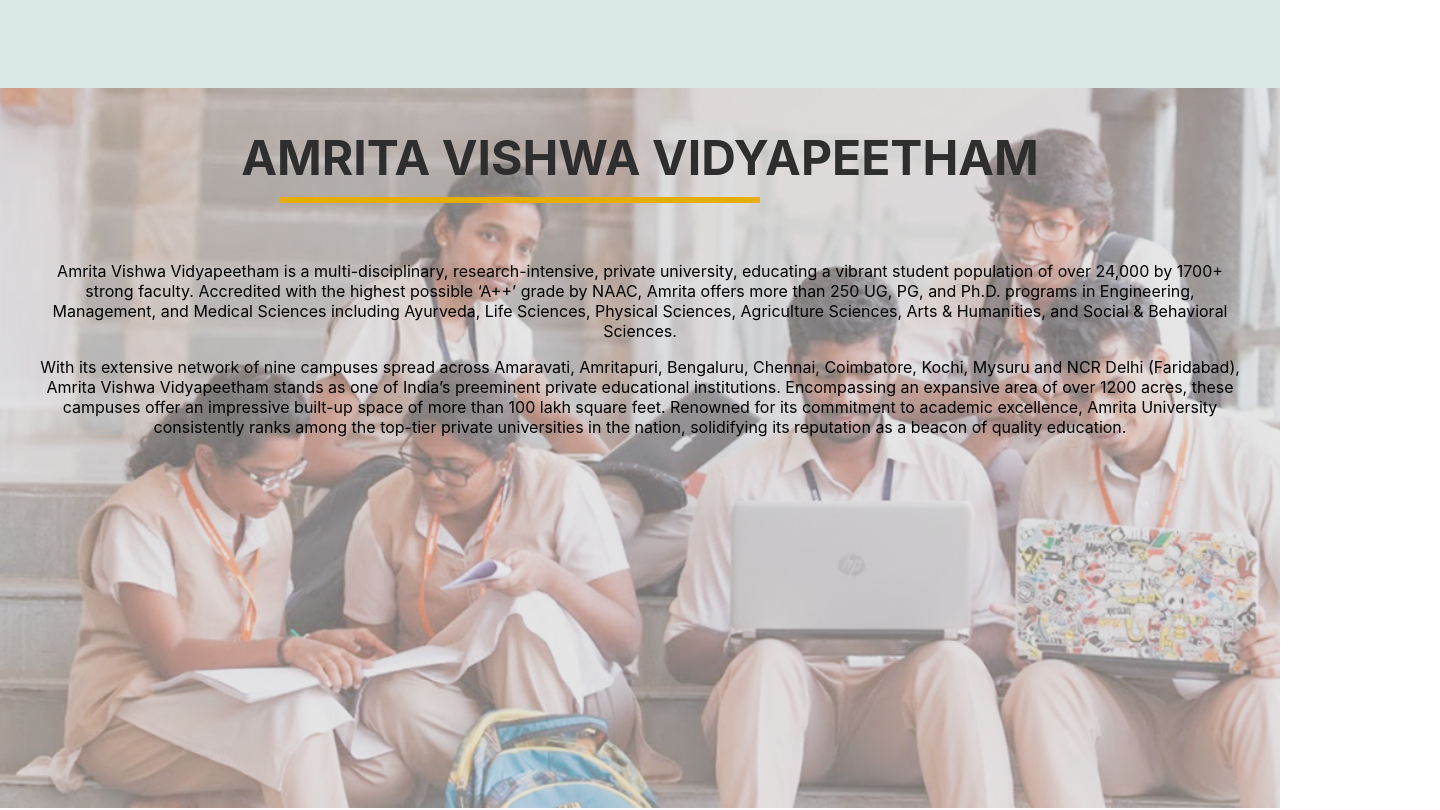
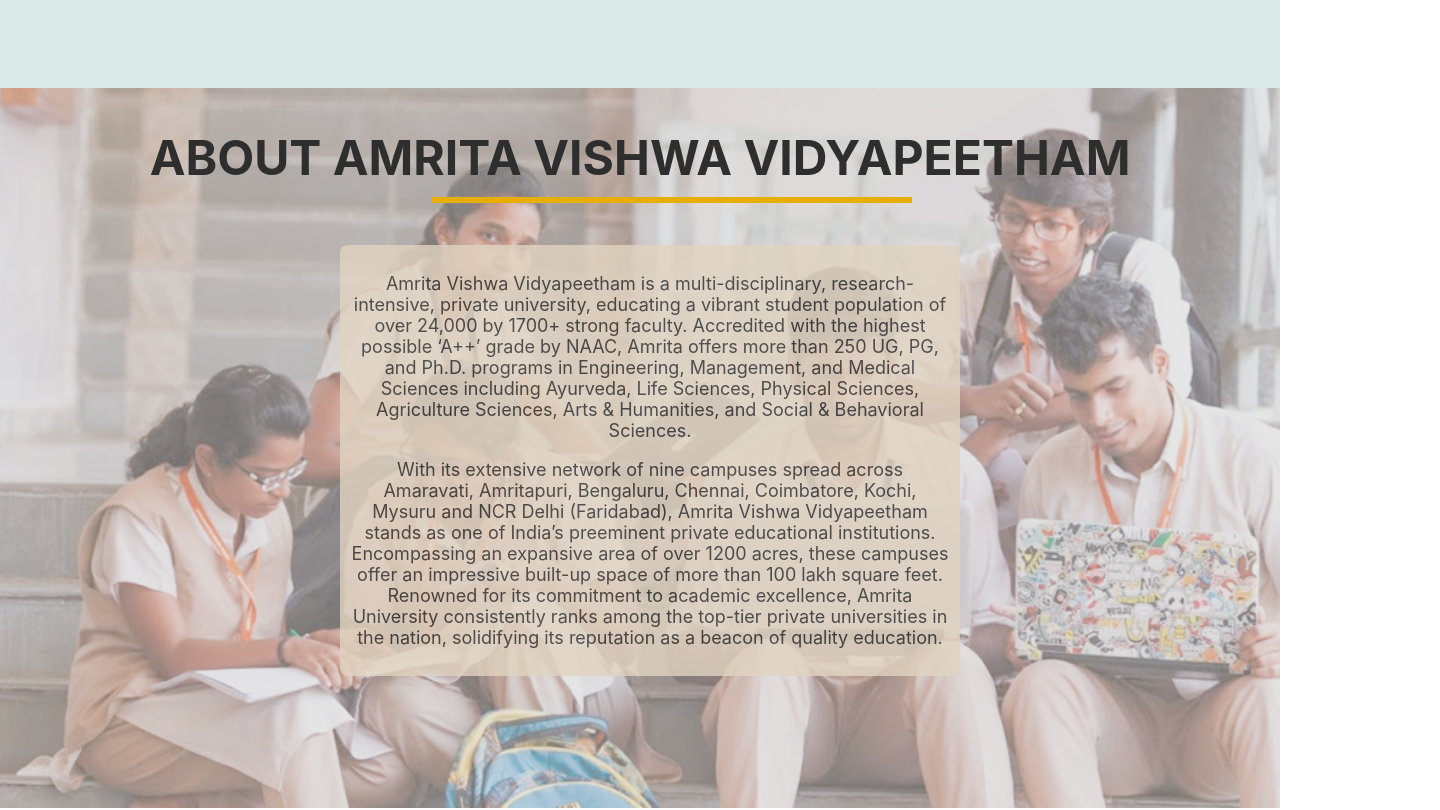
Before and after one commit to VasudevKishor/IIC_website, a React (Create React App) app: page / in a window 1280 px wide. Shown: the part 1680-2490 px from the top of the page, 1440 px wide, since content can reach past the window. Built offline with nearby package versions, Linux system fonts and the light colour scheme; a web font is replaced by a local one.

Commit message:
fixed some ui looks

```diff
--- a/src/components/AboutCampus.jsx
+++ b/src/components/AboutCampus.jsx
@@ -5,7 +5,7 @@
   return (
     <div className="about-campus">
       <div className="about-content">
-        <h1>AMRITA VISHWA VIDYAPEETHAM</h1>
+        <h1>ABOUT AMRITA VISHWA VIDYAPEETHAM</h1>
         <svg
           xmlns="http://www.w3.org/2000/svg"
           className="yellow-line"
@@ -14,14 +14,14 @@
         >
           <rect width="40" height="0.5" fill="#FFC107" />
         </svg>
+        <div className="about-text">
         <p>
         Amrita Vishwa Vidyapeetham is a multi-disciplinary, research-intensive, private university, educating a vibrant student population of over 24,000 by 1700+ strong faculty. Accredited with the highest possible ‘A++’ grade by NAAC,
         Amrita offers more than 250 UG, PG, and Ph.D. programs in Engineering, Management, and Medical Sciences including Ayurveda, Life Sciences, Physical Sciences, Agriculture Sciences, Arts & Humanities, and Social & Behavioral Sciences. </p><p>
         With its extensive network of nine campuses spread across Amaravati, Amritapuri, Bengaluru, Chennai, Coimbatore, Kochi, Mysuru and NCR Delhi (Faridabad), Amrita Vishwa Vidyapeetham stands as one of India’s preeminent private educational institutions.
          Encompassing an expansive area of over 1200 acres, these campuses offer an impressive built-up space of more than 100 lakh square feet. Renowned for its commitment to academic excellence, Amrita University consistently ranks among the top-tier private universities in the nation, solidifying its reputation as a beacon of quality education.
-
-
         </p>
+        </div>
       </div>
     </div>
   );
--- a/src/components/Convenors.jsx
+++ b/src/components/Convenors.jsx
@@ -17,7 +17,7 @@
                     </div>
 
                     <div className="convenor-content">
-                        <h1 className="ph1">Prashant S Nair</h1>
+                        <h1 className="ph1">Prashant R Nair</h1>
                         <h2 className="conh2">President - IIC &nbsp; | &nbsp; Vice-Chairman - IQAC</h2>
                     </div>
                 </div>
@@ -39,7 +39,7 @@
 
                     <div className="convenor-content">
                         <h1 className="ph1">Dr. Adarsh S.</h1>
-                        <h2 className="conh2">Faculty of Students Welfare &nbsp;</h2>
+                        <h2 className="conh2">Professor of Students Welfare &nbsp;</h2>
                     </div>
                 </div>
                 <hr className="divide" />
--- a/src/styles/AboutCampus.css
+++ b/src/styles/AboutCampus.css
@@ -37,9 +37,21 @@
   }
 
   .yellow-line {
-    padding-left: 240px;
+    padding-left: 49dvh;
     width: 100%;
     height: auto;
     display: block;
     margin: 10px auto 0;
+    border-radius: 8px;
   }
+
+  .about-text {
+    font-size: 18px;
+    color: #333;
+    background-color: antiquewhite;
+    opacity: 0.8;
+    padding: 10px;
+    border-radius: 8px;
+    width: 50%;
+    margin-left: 25%;
+  }
--- a/src/styles/Header.css
+++ b/src/styles/Header.css
@@ -61,7 +61,7 @@
     align-items: center;
 }
 
-header {
+.header {
     position: fixed;
     top: 0;
     left: 0;
--- a/src/styles/ImageSlider.css
+++ b/src/styles/ImageSlider.css
@@ -1,7 +1,8 @@
 
 .container__slider {
   position: relative;
-  width: 200vh; height: 90vh;
+  width: 111.05911%;
+  height: 90vh;
   margin-top: 60px;
   margin-bottom: 60px;
   padding: 0;
```
